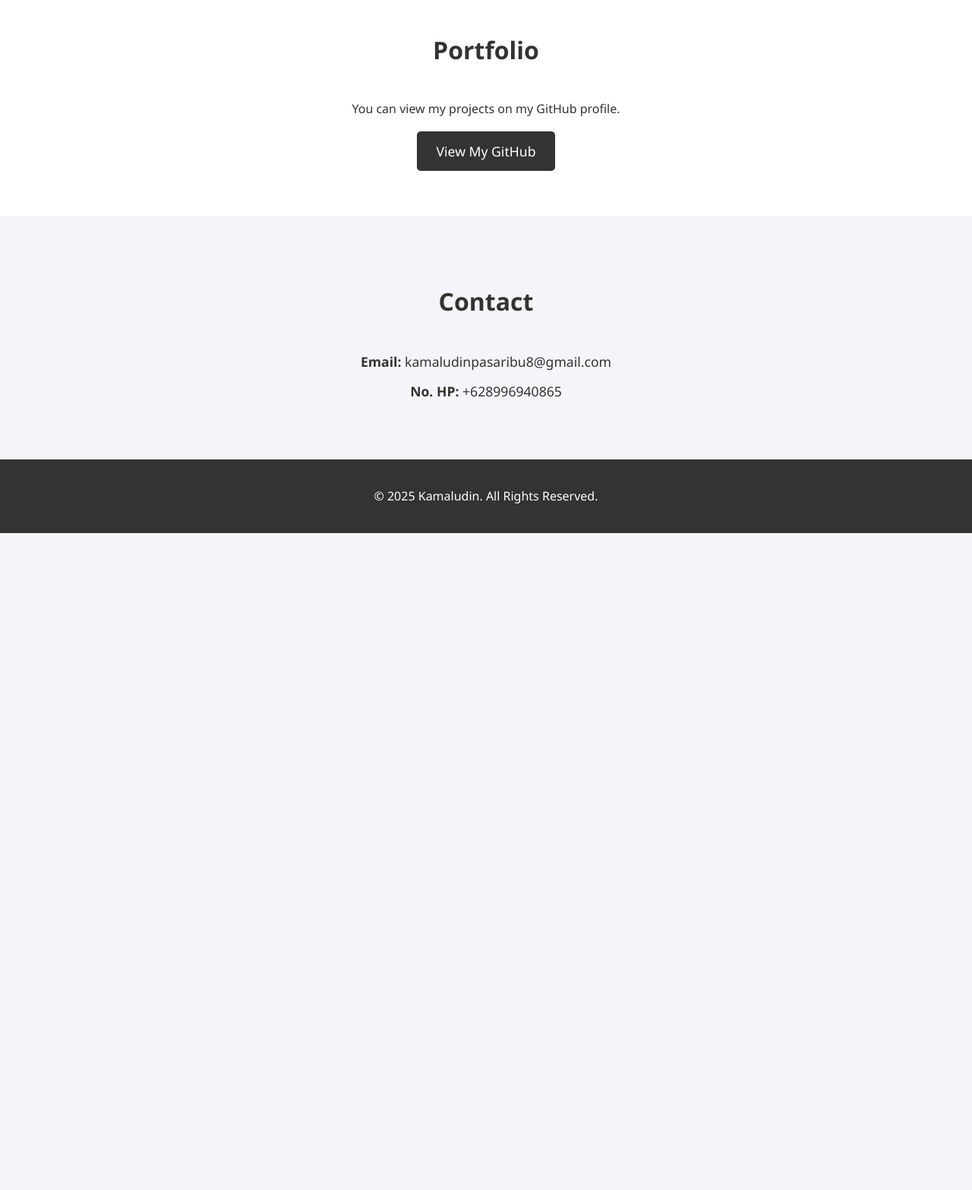
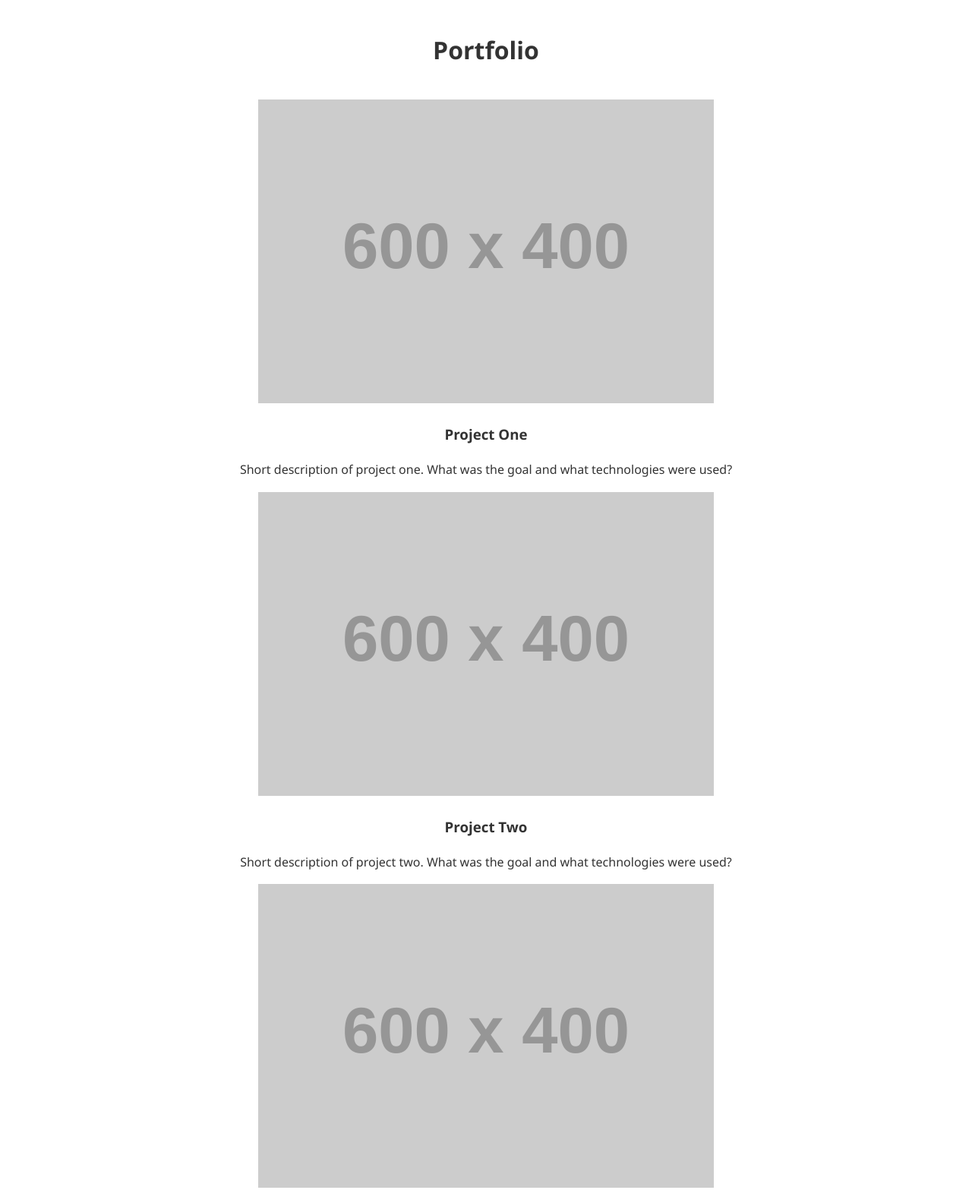
Before and after one commit to uDeanexe/Udean.github.io, a plain HTML site: page index.html in a window 1280 px wide. Shown: the part 2000-3567 px from the top of the page at 76% size. Before the commit the page ends 2702 px from the top, so only its background shows below. Drawn offline with Linux system fonts and the light colour scheme; placeholder pictures from the web are drawn by us.

Commit message:
Update index.html

```diff
--- a/index.html
+++ b/index.html
@@ -5,6 +5,7 @@
     <meta name="viewport" content="width=device-width, initial-scale=1.0">
     <title>Kamaludin - Portfolio</title>
     <link rel="stylesheet" href="styles.css">
+    <link rel="stylesheet" href="https://cdnjs.cloudflare.com/ajax/libs/font-awesome/6.0.0-beta3/css/all.min.css">
 </head>
 <body>
 
@@ -85,8 +86,23 @@
     <section id="portfolio" class="alternate-bg">
         <div class="container">
             <h2>Portfolio</h2>
-            <p>You can view my projects on my GitHub profile.</p>
-            <a href="https://github.com/uDeanexe" class="github-btn" target="_blank">View My GitHub</a>
+            <div class="portfolio-grid">
+                <div class="portfolio-item">
+                    <img src="https://placehold.co/600x400/4682B4/FFF?text=Project+1" alt="Project 1">
+                    <h3>Project One</h3>
+                    <p>Short description of project one. What was the goal and what technologies were used?</p>
+                </div>
+                <div class="portfolio-item">
+                    <img src="https://placehold.co/600x400/4682B4/FFF?text=Project+2" alt="Project 2">
+                    <h3>Project Two</h3>
+                    <p>Short description of project two. What was the goal and what technologies were used?</p>
+                </div>
+                <div class="portfolio-item">
+                    <img src="https://placehold.co/600x400/4682B4/FFF?text=Project+3" alt="Project 3">
+                    <h3>Project Three</h3>
+                    <p>Short description of project three. What was the goal and what technologies were used?</p>
+                </div>
+            </div>
         </div>
     </section>
 
@@ -97,6 +113,11 @@
                 <li><strong>Email:</strong> kamaludinpasaribu8@gmail.com</li>
                 <li><strong>No. HP:</strong> +628996940865</li>
             </ul>
+            <div class="social-links">
+                <a href="mailto:kamaludinpasaribu8@gmail.com"><i class="fas fa-envelope"></i></a>
+                <a href="#" target="_blank"><i class="fab fa-linkedin"></i></a>
+                <a href="https://github.com/uDeanexe" target="_blank"><i class="fab fa-github"></i></a>
+            </div>
         </div>
     </section>
 
```
